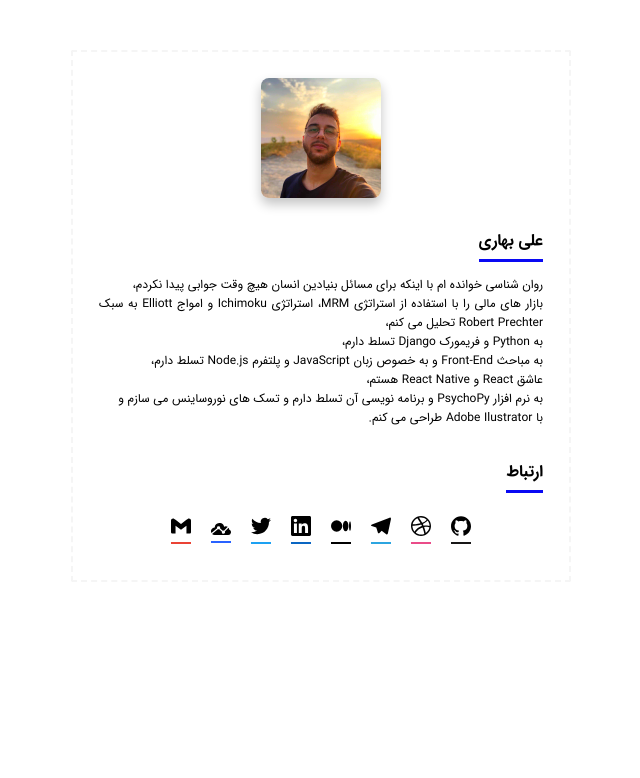
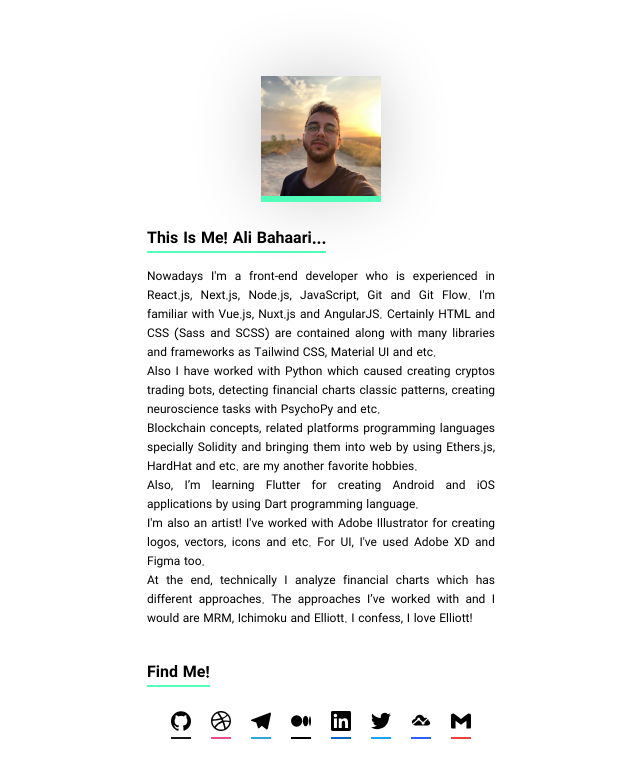
Before and after one commit to AliBahaari/alibahaari.github.io, a React (Create React App) app: page / in a window 1280 px wide. Shown: the top 778 px of the page, without its empty margins (319-959 px from the left). Built offline with nearby package versions, Linux system fonts and the light colour scheme.

Commit message:
Completed English and New Version

```diff
--- a/public/index.html
+++ b/public/index.html
@@ -7,6 +7,7 @@
       name="description"
       content="Ali Bahaari's Personal Site"
     />
+
 		<link rel="apple-touch-icon" sizes="57x57" href="/apple-icon-57x57.png">
 		<link rel="apple-touch-icon" sizes="60x60" href="/apple-icon-60x60.png">
 		<link rel="apple-touch-icon" sizes="72x72" href="/apple-icon-72x72.png">
@@ -20,38 +21,14 @@
 		<link rel="icon" type="image/png" sizes="32x32" href="/favicon-32x32.png">
 		<link rel="icon" type="image/png" sizes="96x96" href="/favicon-96x96.png">
 		<link rel="icon" type="image/png" sizes="16x16" href="/favicon-16x16.png">
-		<link rel="manifest" href="/manifest.json">
 		<meta name="msapplication-TileColor" content="#ffffff">
 		<meta name="msapplication-TileImage" content="/ms-icon-144x144.png">
 		<meta name="theme-color" content="#ffffff">
-    <!--
-      manifest.json provides metadata used when your web app is installed on a
-      user's mobile device or desktop. See https://developers.google.com/web/fundamentals/web-app-manifest/
-    -->
-    <link rel="manifest" href="%PUBLIC_URL%/manifest.json" />
-    <!--
-      Notice the use of %PUBLIC_URL% in the tags above.
-      It will be replaced with the URL of the `public` folder during the build.
-      Only files inside the `public` folder can be referenced from the HTML.
 
-      Unlike "/favicon.ico" or "favicon.ico", "%PUBLIC_URL%/favicon.ico" will
-      work correctly both with client-side routing and a non-root public URL.
-      Learn how to configure a non-root public URL by running `npm run build`.
-    -->
     <title>علی بهاری | Ali Bahaari</title>
   </head>
   <body>
     <noscript>You need to enable JavaScript to run this app.</noscript>
     <div id="root"></div>
-    <!--
-      This HTML file is a template.
-      If you open it directly in the browser, you will see an empty page.
-
-      You can add webfonts, meta tags, or analytics to this file.
-      The build step will place the bundled scripts into the <body> tag.
-
-      To begin the development, run `npm start` or `yarn start`.
-      To create a production bundle, use `npm run build` or `yarn build`.
-    -->
   </body>
 </html>
--- a/src/App.css
+++ b/src/App.css
@@ -1,13 +1,12 @@
 .app {
-  width: 500px;
+  width: 400px;
   margin: 50px auto;
-  border: 2px dashed #F5F5F5;
   padding: 26px;
   border-radius: 2px;
 }
 
 @media only screen and (max-width: 600px) {
   .app {
-    width: 90%;
+    width: 100%;
   }
 }
--- a/src/components/Contact.js
+++ b/src/components/Contact.js
@@ -1,51 +1,57 @@
 // Styles
-import '../styles/Contact.css';
+import "../styles/Contact.css";
 
 // Images
-import Dribbble from '../images/dribbble.svg';
-import GitHub from '../images/github.svg';
-import Telegram from '../images/telegram.svg';
-import Medium from '../images/medium.svg';
-import LinkedIn from '../images/linkedin.svg';
-import Twitter from '../images/twitter.svg';
-import TradingView from '../images/tradingview.svg';
-import Gmail from '../images/gmail.svg';
+import Dribbble from "../images/dribbble.svg";
+import GitHub from "../images/github.svg";
+import Telegram from "../images/telegram.svg";
+import Medium from "../images/medium.svg";
+import LinkedIn from "../images/linkedin.svg";
+import Twitter from "../images/twitter.svg";
+import TradingView from "../images/tradingview.svg";
+import Gmail from "../images/gmail.svg";
 
 const Contact = () => {
   return (
     <div className="contact">
-      <h2>
-        ارتباط
-      </h2>
+      <h2>Find Me!</h2>
 
       <div className="social-networks-icons">
         <a href="https://github.com/AliBahaari" id="github" target="_blank">
-          <img src={ GitHub } alt="GitHub" />
+          <img src={GitHub} alt="GitHub" />
         </a>
         <a href="https://dribbble.com/AliBahaari" id="dribbble" target="_blank">
-          <img src={ Dribbble } alt="Dribbble" />
+          <img src={Dribbble} alt="Dribbble" />
         </a>
         <a href="https://t.me/AliBahaari" id="telegram" target="_blank">
-          <img src={ Telegram } alt="Telegram" />
+          <img src={Telegram} alt="Telegram" />
         </a>
         <a href="https://alibahaari.medium.com" id="medium" target="_blank">
-          <img src={ Medium } alt="Medium" />
+          <img src={Medium} alt="Medium" />
         </a>
-        <a href="https://linkedin.com/in/alibahaari" id="linkedin" target="_blank">
-          <img src={ LinkedIn } alt="LinkedIn" />
+        <a
+          href="https://linkedin.com/in/alibahaari"
+          id="linkedin"
+          target="_blank"
+        >
+          <img src={LinkedIn} alt="LinkedIn" />
         </a>
         <a href="https://twitter.com/AliBahaari" id="twitter" target="_blank">
-          <img src={ Twitter } alt="Twitter" />
+          <img src={Twitter} alt="Twitter" />
         </a>
-        <a href="https://tradingview.com/u/AliBahaari" id="tradingview" target="_blank">
-          <img src={ TradingView } alt="TradingView" />
+        <a
+          href="https://tradingview.com/u/AliBahaari"
+          id="tradingview"
+          target="_blank"
+        >
+          <img src={TradingView} alt="TradingView" />
         </a>
         <a href="mailto:alibahaari1997@gmail.com" id="gmail" target="_blank">
-          <img src={ Gmail } alt="Gmail" />
+          <img src={Gmail} alt="Gmail" />
         </a>
       </div>
     </div>
   );
-}
+};
 
 export default Contact;
--- a/src/components/Introduction.js
+++ b/src/components/Introduction.js
@@ -1,28 +1,44 @@
 // Styles
-import '../styles/Introduction.css';
+import "../styles/Introduction.css";
 
 // Images
-import Me from '../images/me.jpg';
+import Me from "../images/me.jpg";
 
 const Introduction = () => {
   return (
     <div className="introduction">
-      <img src={ Me } alt="Ali Bahaari" className="ali-bahaari-picture" />
+      <div className="picture-frame">
+        <img src={Me} alt="Ali Bahaari" className="ali-bahaari-picture" />
+      </div>
 
-      <h1>
-        علی بهاری
-      </h1>
+      <h1>This Is Me! Ali Bahaari...</h1>
       <p>
-        روان شناسی خوانده ام با اینکه برای مسائل بنیادین انسان هیچ وقت جوابی پیدا نکردم،<br />
-        بازار های مالی را با استفاده از استراتژی MRM، استراتژی Ichimoku و امواج Elliott به سبک Robert Prechter تحلیل می کنم،<br />
-        به Python و فریمورک Django تسلط دارم،<br />
-        به مباحث Front-End و به خصوص زبان JavaScript و پلتفرم Node.js تسلط دارم،<br />
-        عاشق React و React Native هستم،<br />
-        به نرم افزار PsychoPy و برنامه نویسی آن تسلط دارم و تسک های نوروساینس می سازم و<br />
-        با Adobe Ilustrator طراحی می کنم.
+        Nowadays I'm a front-end developer who is experienced in React.js,
+        Next.js, Node.js, JavaScript, Git and Git Flow. I'm familiar with
+        Vue.js, Nuxt.js and AngularJS. Certainly HTML and CSS (Sass and SCSS)
+        are contained along with many libraries and frameworks as Tailwind CSS,
+        Material UI and etc.
+        <br />
+        Also I have worked with Python which caused creating cryptos trading
+        bots, detecting financial charts classic patterns, creating neuroscience
+        tasks with PsychoPy and etc.
+        <br />
+        Blockchain concepts, related platforms programming languages specially
+        Solidity and bringing them into web by using Ethers.js, HardHat and etc.
+        are my another favorite hobbies.
+        <br />
+        Also, I’m learning Flutter for creating Android and iOS applications by
+        using Dart programming language.
+        <br />
+        I'm also an artist! I've worked with Adobe Illustrator for creating
+        logos, vectors, icons and etc. For UI, I've used Adobe XD and Figma too.
+        <br />
+        At the end, technically I analyze financial charts which has different
+        approaches. The approaches I’ve worked with and I would are MRM,
+        Ichimoku and Elliott. I confess, I love Elliott!
       </p>
     </div>
   );
-}
+};
 
 export default Introduction;
--- a/src/index.css
+++ b/src/index.css
@@ -71,7 +71,7 @@
 }
 
 html {
-  direction: rtl;
+  direction: ltr;
 }
 
 body {
--- a/src/styles/Contact.css
+++ b/src/styles/Contact.css
@@ -2,7 +2,7 @@
   font-weight: 700;
   font-size: 16px;
   margin-top: 16px;
-  margin-bottom: 22px;
+  margin-bottom: 16px;
   display: inline-block;
   position: relative;
 }
@@ -10,11 +10,11 @@
 .contact h2::after {
   content: "";
   position: absolute;
-  top: calc(100% + 6px);
+  top: 100%;
   right: 0;
   width: 100%;
-  height: 3px;
-  background-color: rgb(9, 9, 243);
+  height: 2px;
+  background-color: #52FFB8;
 }
 
 .contact h2 {
--- a/src/styles/Introduction.css
+++ b/src/styles/Introduction.css
@@ -1,19 +1,33 @@
+.introduction .picture-frame {
+  margin-bottom: 14px;
+  position: relative;
+}
+
+.introduction .picture-frame::after {
+  content: "";
+  width: 120px;
+  height: 6px;
+  background-color: #52FFB8;
+  position: absolute;
+  top: 100%;
+  left: 50%;
+  transform: translateX(-50%);
+}
+
 .introduction .ali-bahaari-picture {
   width: 120px;
   height: 120px;
-  border-radius: 8px;
-  filter: saturate(1.8);
-  box-shadow: 0 6px 12px rgba(0, 0, 0, .24);
+  filter: saturate(1.2);
   display: block;
   margin: 0 auto;
-  margin-bottom: 14px;
+  box-shadow: 0 0 70px rgba(0, 0, 0, 0.2);
 }
 
 .introduction h1 {
   font-weight: 700;
   font-size: 16px;
   margin-top: 16px;
-  margin-bottom: 22px;
+  margin-bottom: 16px;
   display: inline-block;
   position: relative;
 }
@@ -21,11 +35,11 @@
 .introduction h1::after {
   content: "";
   position: absolute;
-  top: calc(100% + 6px);
+  top: 100%;
   right: 0;
   width: 100%;
-  height: 3px;
-  background-color: rgb(9, 9, 243);
+  height: 2px;
+  background-color: #52FFB8;
 }
 
 .introduction p {
```
Also changed, not shown: public/manifest.json (deleted), src/images/tradingview.svg, 7 other files (tests, documents, lock files or other folders).
